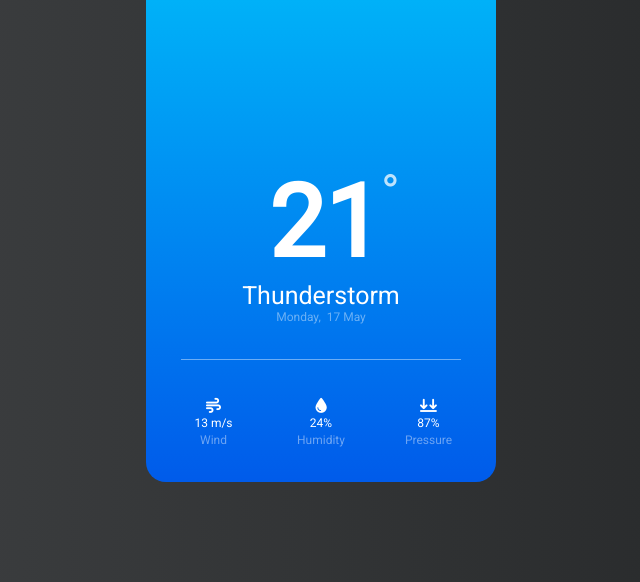
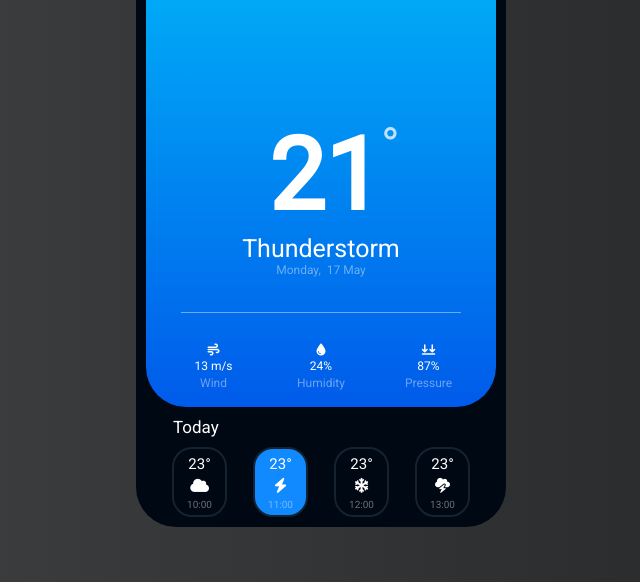
Before and after one commit to tukto12/Weather-app, a plain HTML site: page index.html in a window 1280 px wide. Shown: the part 218-800 px from the top of the page, without its empty margins (319-959 px from the left). Drawn offline with Linux system fonts and the light colour scheme.

Commit message:
New feature (only visualisation) + some visual fixes

```diff
--- a/css/style.css
+++ b/css/style.css
@@ -35,14 +35,26 @@ main {
 	display: flex;
 	justify-content: center;
 	align-items: center;
+	flex-direction: column;
 	height: 100vh;
+}
+
+.contours {
+	display: flex;
+	justify-content: center;
+	align-items: center;
+	flex-direction: column;
+	width: 37rem;
+	height: 69rem;
+	border-radius: 4rem;
+	background-color: #000813;
 }
 
 .container {
 	background-image: linear-gradient(to bottom, #00c6fb 0%, #005bea 100%);
 	width: 35rem;
-	height: 60rem;
-	border-radius: 20px;
+	height: 56rem;
+	border-radius: 4rem;
 }
 
 .weather-box {
@@ -151,13 +163,13 @@ main {
 	background-color: #ffffff6b;
 }
 
-.wind-humidity {
+.description-box {
 	display: flex;
 	justify-content: space-evenly;
 	align-items: center;
 }
 
-.help {
+.details {
 	display: flex;
 	justify-content: center;
 	align-items: center;
@@ -184,3 +196,49 @@ main {
 .error {
 	color: tomato;
 }
+
+/* ================================= */
+
+.today {
+	width: 80%;
+	margin: 1rem 0;
+	font-size: 1.7rem;
+	color: white;
+}
+
+.today-box {
+	display: flex;
+	justify-content: space-evenly;
+	align-items: center;
+	width: 35rem;
+}
+
+.test {
+	display: flex;
+	justify-content: space-evenly;
+	align-items: center;
+	flex-direction: column;
+	/* padding: 0.5rem 0.5rem; */
+	width: 5.5rem;
+	height: 7rem;
+	border: 2px solid #142232;
+	border-radius: 2rem;
+	color: #ffffff;
+	text-align: center;
+}
+
+.test-temp {
+	font-size: 1.5rem;
+}
+
+.test i {
+	font-size: 1.5rem;
+}
+
+.time {
+	color: #ffffff6b;
+}
+
+.active-hour {
+	background-color: #108afe;
+}
--- a/index.html
+++ b/index.html
@@ -20,6 +20,7 @@
 	</head>
 	<body>
 		<main>
+			<div class="contours">
 				<div class="container">
 					<div class="weather-box">
 						<div class="location">
@@ -46,22 +47,46 @@
 
 							<div class="line"></div>
 						</div>
-					<div class="wind-humidity">
-						<div class="help">
+						<div class="description-box">
+							<div class="details">
 								<i class="fa-solid fa-wind"></i>
 								<p class="unit wind">13 m/s</p>
 								<p class="what">Wind</p>
 							</div>
-						<div class="help">
+							<div class="details">
 								<i class="fa-solid fa-droplet"></i>
 								<p class="unit humidity">24%</p>
 								<p class="what">Humidity</p>
 							</div>
-						<div class="help">
+							<div class="details">
 								<i class="fa-solid fa-arrows-down-to-line"></i>
 								<p class="unit pressure">87%</p>
 								<p class="what">Pressure</p>
 							</div>
+						</div>
+					</div>
+				</div>
+				<p class="today">Today</p>
+				<div class="today-box">
+					<div class="test">
+						<p class="test-temp">23°</p>
+						<i class="fa-solid fa-cloud"></i>
+						<p class="time">10:00</p>
+					</div>
+					<div class="test active-hour">
+						<p class="test-temp">23°</p>
+						<i class="fa-solid fa-bolt"></i>
+						<p class="time">11:00</p>
+					</div>
+					<div class="test">
+						<p class="test-temp">23°</p>
+						<i class="fa-solid fa-snowflake"></i>
+						<p class="time">12:00</p>
+					</div>
+					<div class="test">
+						<p class="test-temp">23°</p>
+						<i class="fa-solid fa-cloud-bolt"></i>
+						<p class="time">13:00</p>
 					</div>
 				</div>
 			</div>
```
Lines whose indentation alone changed are shown as unchanged.
